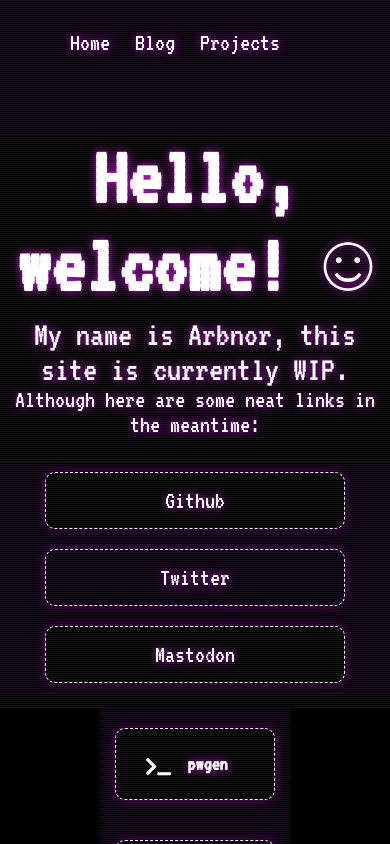
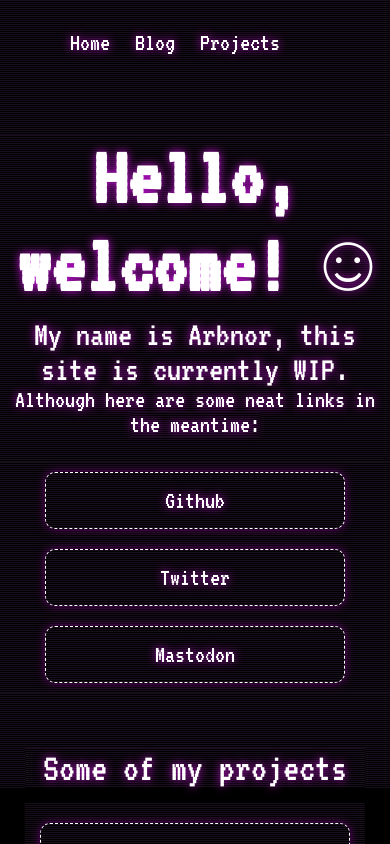
Before and after one commit to codenor/arbnor.xyz, a Next.js app in the folder app/: page / in a window 390 px wide. Shown: the top 844 px of the page. Built offline with nearby package versions, Linux system fonts and the light colour scheme.

Commit message:
💄 Optimise cards for mobile

```diff
--- a/app/components/Cards.js
+++ b/app/components/Cards.js
@@ -13,6 +13,9 @@ const website = () => {
 function Cards() {
   return (
     <div className="row-container">
+      <div>
+        <p>Some of my projects</p>
+      </div>
       <div className="column">
         <div className="card" onClick={pwgen}>
           <div className="centered-icon">
--- a/app/styles/globals.css
+++ b/app/styles/globals.css
@@ -145,6 +145,13 @@ body {
   display: table;
 }
 
+.row-container p {
+  font-size: 75px;
+  margin-top: 100px;
+  margin-bottom: 0;
+  text-align: center;
+}
+
 .row-container {
   margin-right: 100px;
   margin-left: 100px;
@@ -152,7 +159,7 @@ body {
 
 .card {
   padding: 100px;
-  margin-top: 100px;
+  margin-top: 10px;
   text-align: center;
   border: 1px dashed;
   border-radius: 10px;
@@ -219,6 +226,21 @@ body {
   .btn {
     margin-bottom: 15px;
   }
+
+  .row-container {
+    margin-right: 25px;
+    margin-left: 25px;
+  }
+
+  .row-container p {
+    margin-top: 40px;
+    font-size: 40px;
+    margin-bottom: 15px;
+  }
+
+  .card {
+    padding: 100px;
+  }
 }
 
 /*------------------- donation page -------------------*/
```
